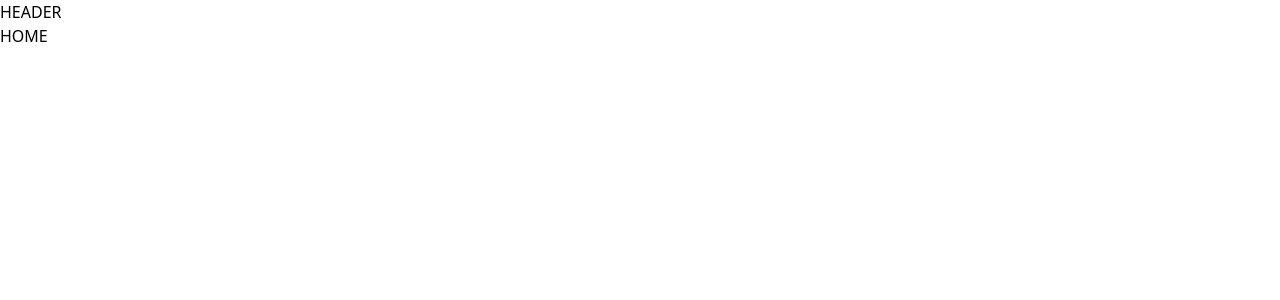
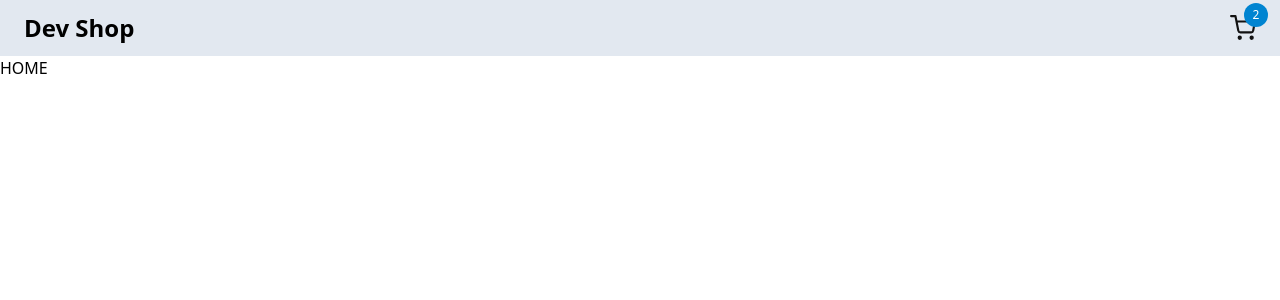
Before and after one commit to thiagodnt/dev-shop, a React (Vite) app: page / in a window 1280 px wide. Shown: the top 300 px of the page. Built offline with nearby package versions, Linux system fonts and the light colour scheme.

Commit message:
feat: componente header

```diff
--- a/src/components/Header/index.tsx
+++ b/src/components/Header/index.tsx
@@ -1,5 +1,22 @@
+import { FiShoppingCart } from 'react-icons/fi';
+import { Link } from 'react-router';
+
 const Header = () => {
-	return <div>HEADER</div>;
+	return (
+		<header className="w-full px-1 bg-slate-200">
+			<nav className="w-full max-w-7xl h-14 flex items-center justify-between px-5 mx-auto">
+				<Link className="font-bold text-2xl" to="/">
+					Dev Shop
+				</Link>
+				<Link className="relative" to="/cart">
+					<FiShoppingCart size={26} color="#121212" />
+					<span className="absolute -top-3 -right-3 w-6 h-6 px-2.5 rounded-full flex justify-center items-center bg-sky-600 text-white text-xs">
+						2
+					</span>
+				</Link>
+			</nav>
+		</header>
+	);
 };
 
 export default Header;
```
